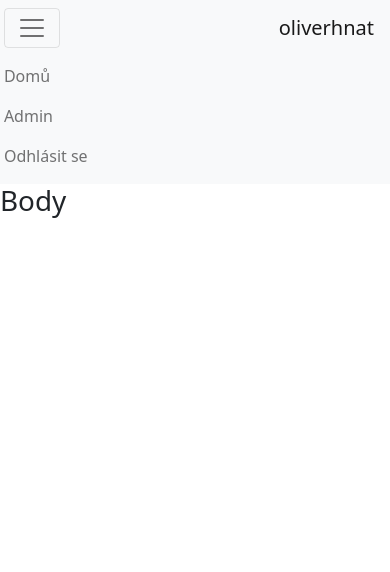
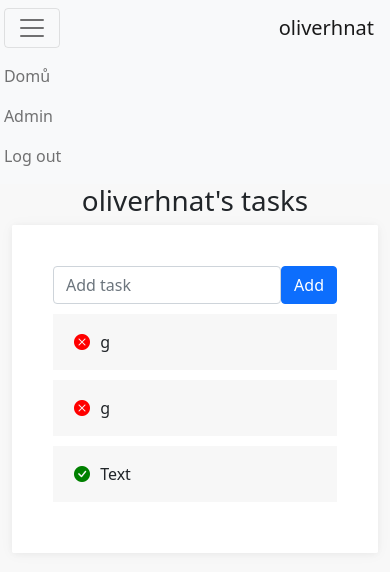
Before and after one commit to olinpin/interview_think_easy, a Django app: page / in a window 390 px wide, after a click that opens the changed part. Shown: the top 572 px of the page. Run offline with Django 3.2, Linux system fonts and the light colour scheme; a user stored in the database is signed in; data comes from the database, SQL or seed files in the repository; some libraries are stand-ins or nearby versions.

Commit message:
Added contents to index.html, now it's fully functional, also added some css and js, changed the model from many to many to one to many, now it's working properly, user can now add tasks and mark them done or undone

```diff
--- a/Task_Manager/models.py
+++ b/Task_Manager/models.py
@@ -6,7 +6,9 @@ from django.contrib.auth.models import User
 
 
 class Tasks(models.Model):
-    user = models.ManyToManyField(User)
+    id = models.AutoField(primary_key=True)
+    user = models.ForeignKey(User, on_delete=models.CASCADE, blank=True)
+    #user = models.ManyToManyField(User)
     text = models.CharField("Text", max_length=128, blank=True)
     done = models.BooleanField("Done", default=False, blank=True)
 
--- /dev/null
+++ b/Task_Manager/static/css/index.css
@@ -0,0 +1,37 @@
+
+.todo-item > button {
+    color: #FF0000;
+    background: unset;
+    cursor: pointer;
+    border: unset;
+    margin: unset;
+
+}
+h1 {
+    text-align: center;
+}
+
+body{
+    background: #f8f8f8;
+}
+
+
+.todo-list {
+    margin: 10px 0
+}
+
+.todo-list .todo-item {
+    padding: 15px;
+    margin: 5px 0;
+    border-radius: 0;
+    background: #f7f7f7
+}
+
+.card {
+    padding: 25px;
+    margin-bottom: 20px;
+    border: initial;
+    background: #fff;
+    border-radius: calc(.15rem - 1px);
+    box-shadow: 0 1px 15px rgba(0,0,0,0.04), 0 1px 6px rgba(0,0,0,0.04);
+}
--- /dev/null
+++ b/Task_Manager/static/js/index.js
@@ -0,0 +1,63 @@
+// when the page loads
+document.addEventListener("DOMContentLoaded", () => {
+    document.querySelector('form').onsubmit = () => {
+        // create a li and set the inner html to the value of the text input
+        const li = document.createElement('li');
+        li.innerHTML = document.querySelector("#taskInput").value;
+        // create a button and give it some css
+        const button = document.createElement('button');
+        button.className = 'bi bi-x-circle-fill change';
+        button.style.color = "#FF0000";
+        button.style.background = "unset";
+        button.style.cursor = 'pointer';
+        button.style.border = 'unset';
+        button.style.margin = 'unset';
+        button.style.padding = 'unset';
+        button.style.textAlign = 'center'
+
+        // create an ajax POST request to the server, where the server will add it to the model
+        $.ajax({
+            type:'POST',
+            url: sURL,
+            data: {
+                username: username,
+                text:document.querySelector("#taskInput").value,
+                csrfmiddlewaretoken:$('input[name=csrfmiddlewaretoken]').val(),
+            },
+            success: function(data){
+                // append the button to the li and li to the list
+                button.id = data.id;
+                li.appendChild(button);
+                const div = document.createElement('div')
+                div.innerHTML = `<div class="todo-item"> <button style="color:red"class="bi bi-x-circle-fill change" id="${data.id}"></button> <span>${document.querySelector("#taskInput").value}</span> </div>`
+                document.querySelector("#todo-list").append(div);
+                // clear the input field
+                document.querySelector("#taskInput").value = "";
+            }
+        })
+
+        // don't allow the form to submit
+        return false;
+    }
+    document.addEventListener('click', event => {
+        const elem = event.target;
+        if (elem.className.includes("change")) {
+            $.ajax({
+                type:"POST",
+                url: URLc,
+                data:{
+                    id: elem.id,
+                    csrfmiddlewaretoken:$('input[name=csrfmiddlewaretoken]').val(),
+                }, success: function(data){
+                    if (data.done == true) {
+                        elem.className = 'bi bi-check-circle-fill change';
+                        elem.style.color = "#007500";
+                    } else {
+                        elem.className = 'bi bi-x-circle-fill change';
+                        elem.style.color = "#FF0000";
+                    }
+                }
+            })
+        }
+    })
+})
--- a/Task_Manager/templates/Task_Manager/index.html
+++ b/Task_Manager/templates/Task_Manager/index.html
@@ -1,10 +1,42 @@
 {% extends "Task_Manager/layout.html" %}
-
+{% load static %}
 
 {% block head %}
 <title>Homepage</title>
+<link rel="stylesheet" href="{% static 'css/index.css' %}">
+<script>
+    var sURL = "{% url 'tasks:addTask' %}"
+    var username = "{{ request.user.username }}"
+    var URLc = "{% url 'tasks:change' %}"
+</script>
+<script type="text/javascript" src="{% static 'js/index.js' %}"></script>
 {% endblock %}
 
 {% block body %}
-<h1>Body</h1>
+<h1>{{ request.user.username }}'s tasks</h1>
+{% csrf_token %}
+
+<div class="container">
+    <div class="row">
+        <div class="col-md-12">
+            <div class="card card-white">
+                <div class="card-body">
+                    <form>
+                        <div class="add-items d-flex"> <input id="taskInput" type="text" class="form-control todo-list-input" placeholder="Add task">
+                            <button id="submit" class="add btn btn-primary font-weight-bold todo-list-add-btn">Add</button>
+                        </div>
+                    </form>
+                    {% for task in tasks %}
+                    <div class="todo-list" id="todo-list">
+                        <div class="todo-item">
+                            {% if task.done %}<button style="color:green" class="bi bi-check-circle-fill change" id="{{ task.id }}"></button>{% else %}<button style="color:red"class="bi bi-x-circle-fill change" id="{{ task.id }}"></button>{% endif %}
+                            <span>{{ task.text }}</span>
+                        </div>
+                    </div>
+                    {% endfor %}
+                </div>
+            </div>
+        </div>
+    </div>
+</div>
 {% endblock %}
--- a/Task_Manager/templates/Task_Manager/layout.html
+++ b/Task_Manager/templates/Task_Manager/layout.html
@@ -34,14 +34,23 @@
                   <a class="nav-link" href="{% url 'admin:index' %}">Admin</a>
                 </li>
                 {% endif %}
+                {% else %}
+                <li class="nav-item">
+                    <a class="nav-link" href="{% url 'tasks:login' %}">Login</a>
+                </li>
+                <li class="nav-item">
+                <a class="nav-link" href="{% url 'tasks:registration' %}">Register</a>
+                </li>
                 {% endif %}
               </ul>
+              {% if user.is_authenticated %}
               <ul class="navbar-nav ms-auto" style="margin-right: 10px">
                 <li class="nav-item">
-                    <a href="{% url 'tasks:logout' %}" class="nav-link">Odhlásit se</a>
+                    <a href="{% url 'tasks:logout' %}" class="nav-link">Log out</a>
 
                   </li>
               </ul>
+              {% endif %}
           </nav>
         {% if good %}
         <div class="row">
--- a/Task_Manager/urls.py
+++ b/Task_Manager/urls.py
@@ -5,7 +5,13 @@ from . import views
 app_name = "tasks"
 
 urlpatterns = [
+    ### PAGES ###
     path('', views.index, name="index"),
     path('login', views.login_view, name="login"),
     path('logout', views.logout_view, name="logout"),
+    path('register', views.registration, name="registration"),
+
+    ### FUNCTIONS ###
+    path('addTask', views.addTask, name="addTask"),
+    path('change', views.change, name="change")
 ]
--- a/Task_Manager/views.py
+++ b/Task_Manager/views.py
@@ -1,18 +1,27 @@
-from django.shortcuts import render, HttpResponseRedirect
+from django.http import HttpResponseRedirect, JsonResponse
+from django.shortcuts import render
 from django.contrib.auth import login, logout, authenticate
+from django.contrib.auth.decorators import login_required
+from django.contrib.auth.models import User
 from django.urls import reverse
+from django.contrib import messages
+from .models import Tasks
 
 # Create your views here.
 
-
+@login_required
 def index(request):
-    return render(request, 'Task_Manager/index.html')
+    # get all tasks that are associated with this user and make them in order
+    tasks_model = Tasks.objects.all().filter(user=request.user).order_by("done")
+    return render(request, 'Task_Manager/index.html', {
+        "tasks": tasks_model,
+    })
 
 
 def login_view(request):
     if request.method == "POST":
         # get the username and password
-        username = request.POST["username"]
+        username = request.POST["username"].lower()
         password = request.POST["password"]
         # make sure they are correct
         user = authenticate(request, username=username, password=password)
@@ -36,3 +45,64 @@ def logout_view(request):
         "message": "You've been logout.",
         "good": "yes",
     })
+
+def registration(request):
+    if request.method == "POST":
+        # extract the username and password
+        username = request.POST["username"].lower()
+        password = request.POST["password"]
+        password2 = request.POST["password2"]
+        try:
+            # check if the username is already used
+            user = User.objects.get(username=username)
+
+            return render(request, "task_manager/register.html",{
+                "message": "This username already exists",
+                "bad": "yes",
+            })
+        except:
+            # check again if passwords match
+            if password == password2:
+                # create the user with username and password
+                User.objects.create_user(username, password)
+                return render(request, "task_manager/register.html",{
+                    "message": "Your registration is saved, you can now log in",
+                    "good": "yes",
+                })
+            else:
+                return render(request, "task_manager/register.html",{
+                    "message": "There was an error, please try again",
+                    "bad": "yes",
+                })
+    else:
+        return render(request, "task_manager/register.html")
+
+### FUNCTIONS ###
+
+# this functions creates a task based on the information given
+def addTask(request):
+    if request.method == "POST":
+        # get the username, text and find the user in the User model
+        username = request.POST["username"]
+        text = request.POST["text"]
+        user = User.objects.get(username=username)
+        # create task and set the value of text and then user
+        task = Tasks()
+        task.text = text
+        task.user = user
+        task.save()
+        return JsonResponse({
+            "code":400,
+            "id": task.id
+            })
+
+# this function changes the 'done' field of task based on id
+def change(request):
+    id = request.POST['id']
+    task = Tasks.objects.get(id=id)
+    task.done = not task.done
+    task.save()
+    return JsonResponse({
+        "code":400,
+        "done": task.done,
+        })
--- a/Think_Easy/settings.py
+++ b/Think_Easy/settings.py
@@ -38,6 +38,7 @@ INSTALLED_APPS = [
     'django.contrib.sessions',
     'django.contrib.messages',
     'django.contrib.staticfiles',
+    'crispy_forms',
     'Task_Manager',
 ]
 
```
Also changed, not shown: Task_Manager/admin.py (+5 -4 lines), Task_Manager/static/js/register.js (added, +38 -0 lines), Task_Manager/templates/Task_Manager/login.html (+5 -5 lines), Task_Manager/templates/Task_Manager/register.html (added, +47 -0 lines), Task_Manager/migrations/0005_alter_tasks_id.py (added), Task_Manager/migrations/0006_auto_20211222_1426.py (added), Task_Manager/migrations/0007_alter_tasks_user.py (added), db.sqlite3.
